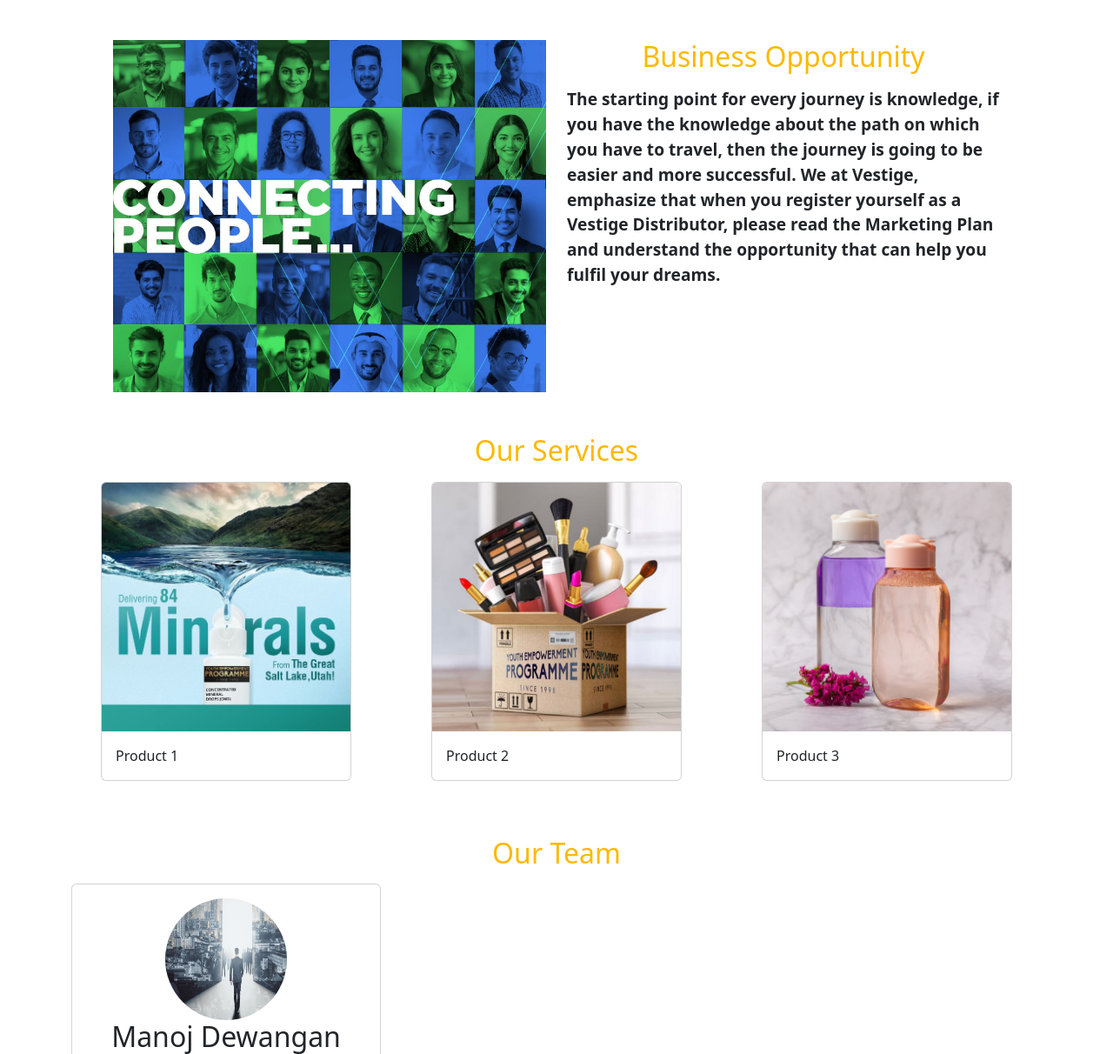
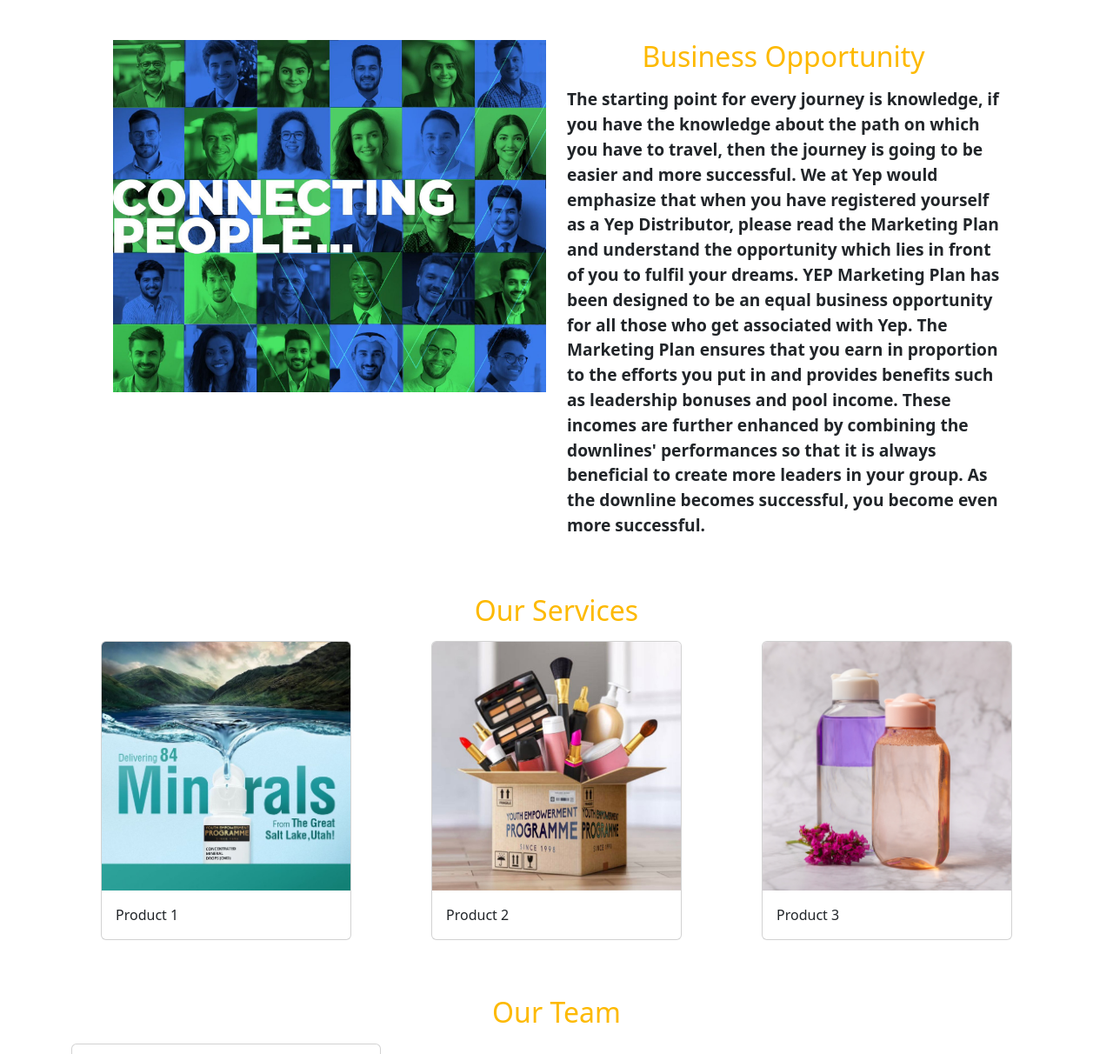
Before and after one commit to ritiksinha27/referral_project, a Django app: page / in a window 1280 px wide. Shown: the part 923-2135 px from the top of the page at 87% size. Run offline with Django 5.2, Linux system fonts and the light colour scheme.

Commit message:
comit ritik

```diff
--- a/reff_no_api/templates/home.html
+++ b/reff_no_api/templates/home.html
@@ -39,7 +39,8 @@
                 <h2 class="head-text text-center mb-3">Business Opportunity</h2>
 
                 <p class="about-us"><b>
-                    The starting point for every journey is knowledge, if you have the knowledge about the path on which you have to travel, then the journey is going to be easier and more successful. We at Vestige, emphasize that when you register yourself as a Vestige Distributor, please read the Marketing Plan and understand the opportunity that can help you fulfil your dreams.
+                  The starting point for every journey is knowledge, if you have the knowledge about the path on which you have to travel, then the journey is going to be easier and more successful. We at Yep would emphasize that when you have registered yourself as a Yep Distributor, please read the Marketing Plan and understand the opportunity which lies in front of you to fulfil your dreams.
+                  YEP Marketing Plan has been designed to be an equal business opportunity for all those who get associated with Yep. The Marketing Plan ensures that you earn in proportion to the efforts you put in and provides benefits such as leadership bonuses and pool income. These incomes are further enhanced by combining the downlines' performances so that it is always beneficial to create more leaders in your group. As the downline becomes successful, you become even more successful.
                 </b>
                 </p>
             </div>
--- a/reff_no_api/templates/user_dash.html
+++ b/reff_no_api/templates/user_dash.html
@@ -114,7 +114,7 @@
             const shareData = {
                 title: 'Check this out!',
                 text: 'Use my referral link to Register in Youth Empower',
-                url: `https://www.youthempower.com/sign_up/${uniqueId}`
+                url: `https://youthempowerment.pythonanywhere.com/sign_up/${uniqueId}`
             };
 
             if (navigator.share) {
```
